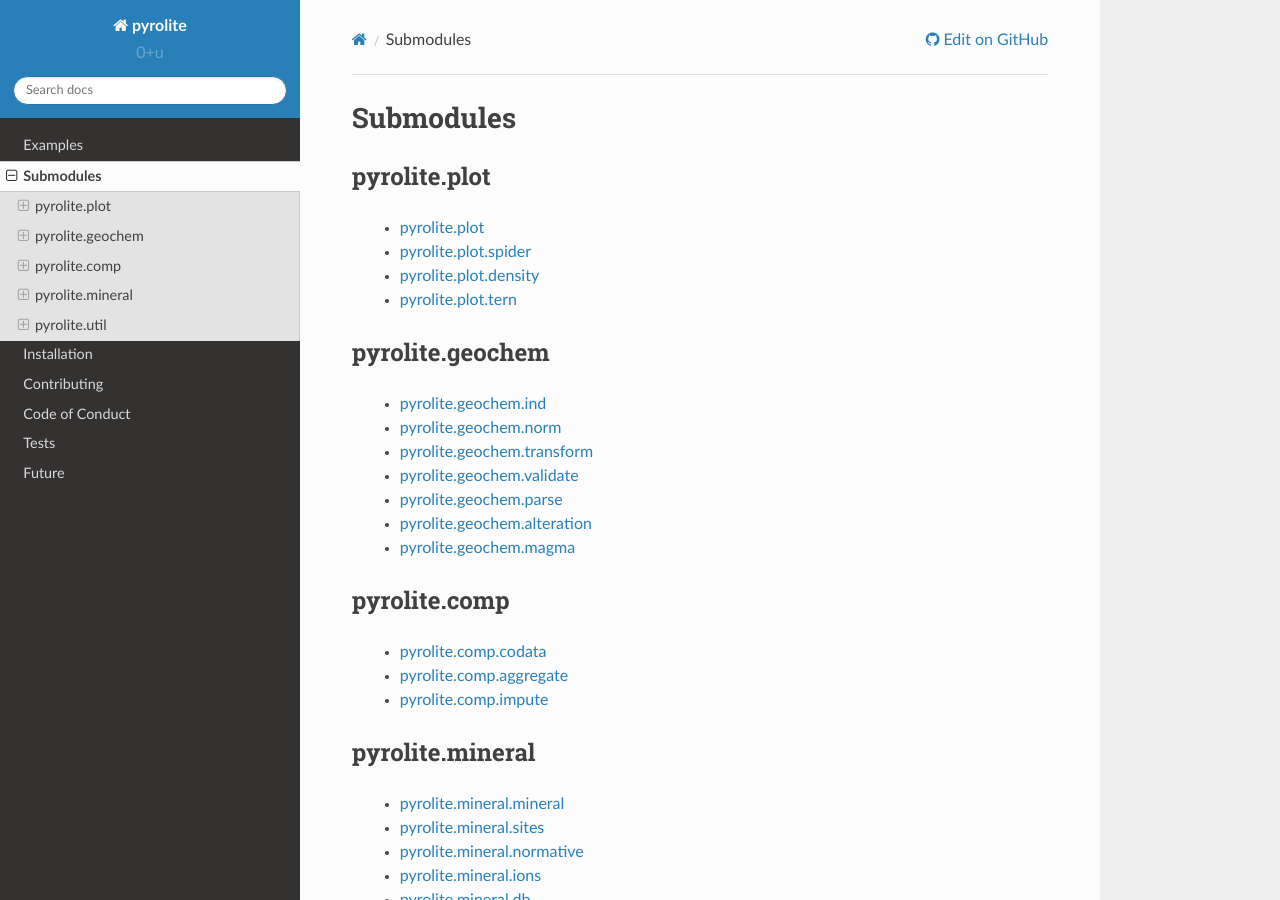
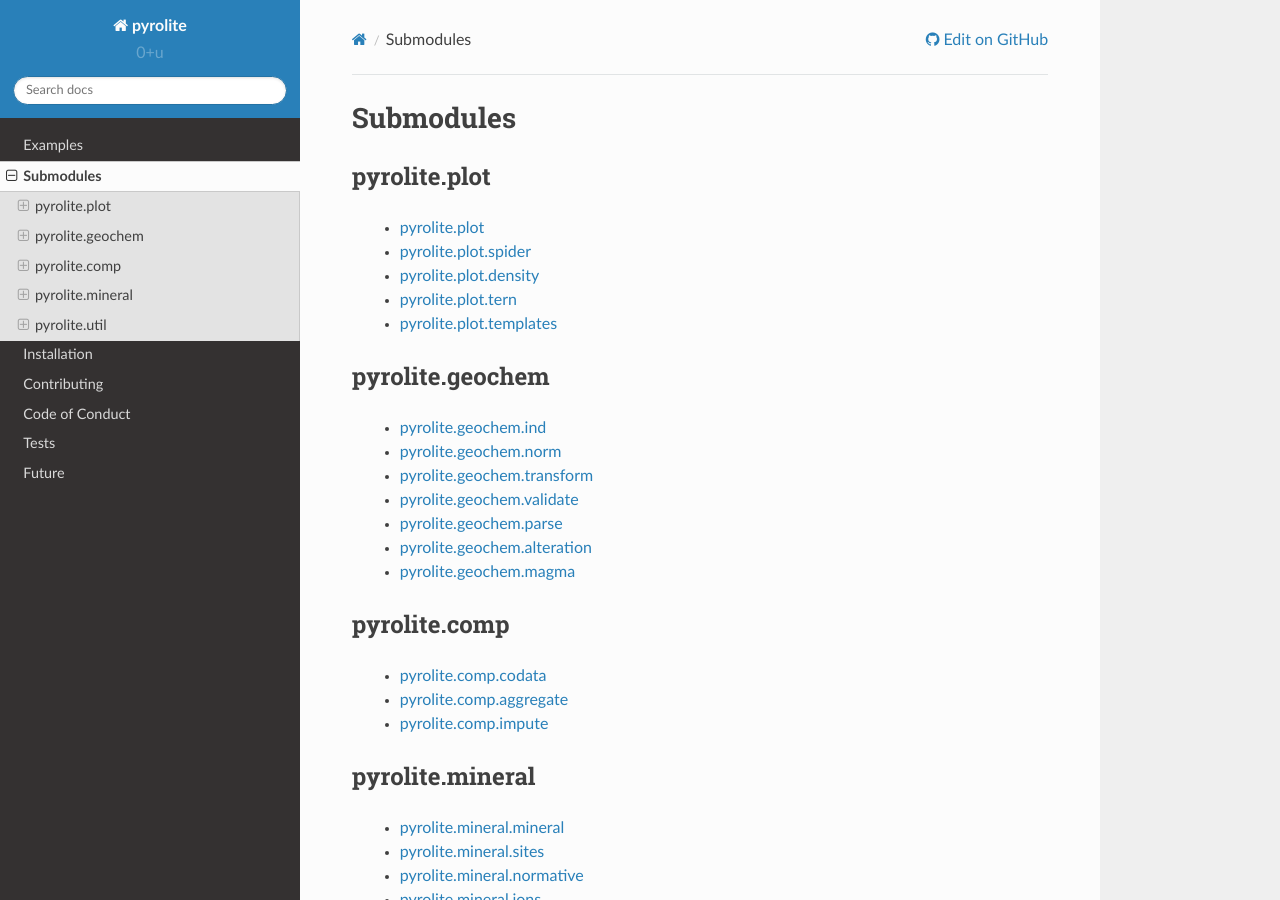
Before and after one commit to morganjwilliams/pyrolite, a Sphinx documentation site: the page built from docs/source/submodules.rst, in a window 1280 px wide and 900 px high. Built offline with Sphinx 7.4.7 and the Read the Docs theme 2.0.0, drawn with Linux system fonts in a browser that asks for light colours.

Commit message:
Add plot templates to docs

```diff
--- a/docs/source/submoddoc/plot.rst
+++ b/docs/source/submoddoc/plot.rst
@@ -21,3 +21,10 @@ pyrolite\.plot\.tern
   .. automodule:: pyrolite.plot.tern
       :members:
       :undoc-members:
+
+pyrolite\.plot\.templates
+-------------------------------
+  .. automodule:: pyrolite.plot.templates
+      :members:
+      :undoc-members:
+      :imported-members:
```
